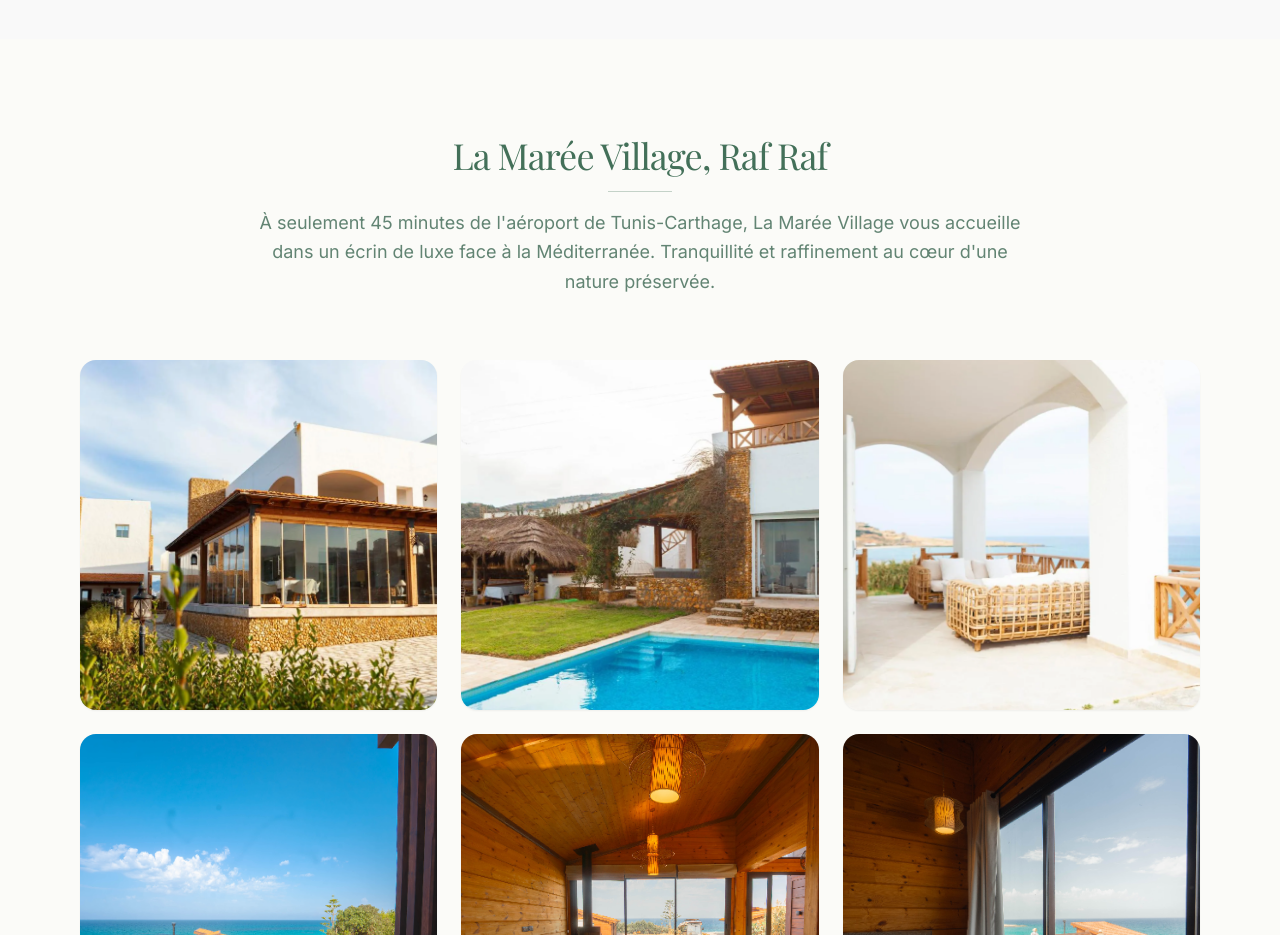
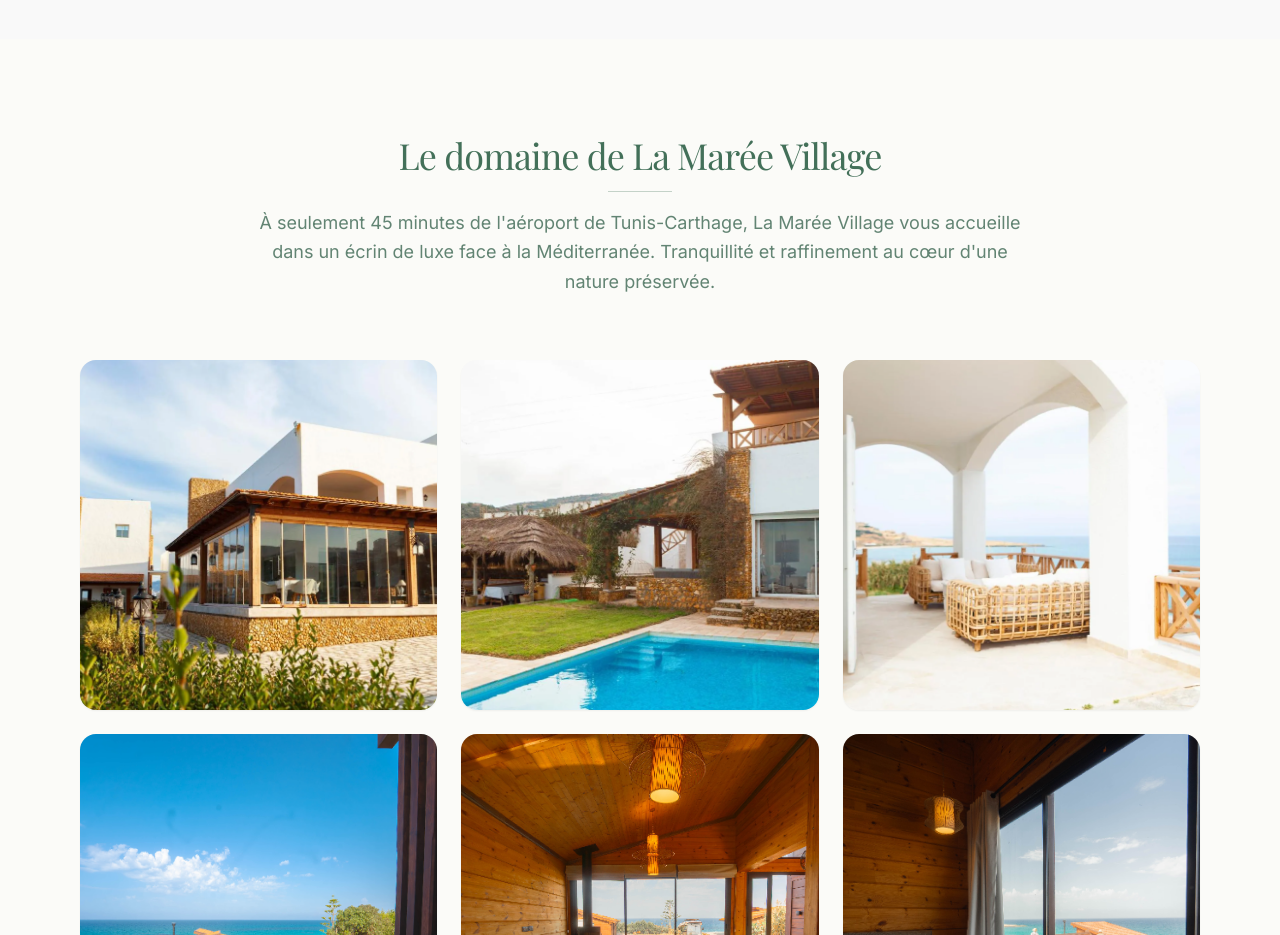
Before and after one commit to Snasri/Evasion-Tunisienne, a React (Vite) app: page /a-propos in a window 1280 px wide. Shown: the part 2680-3615 px from the top of the page. Built offline with nearby package versions, Linux system fonts and the light colour scheme; no server answers; the HTML template or start-up script is replaced by a standard one; a web font is replaced by a local one.

Commit message:
Deployment verify: Rename gallery section

```diff
--- a/src/pages/AProposPage.tsx
+++ b/src/pages/AProposPage.tsx
@@ -200,7 +200,7 @@ const AProposPage = () => {
             className="text-center max-w-3xl mx-auto mb-16 space-y-4"
           >
             <h2 className="font-serif text-3xl lg:text-4xl text-primary">
-              La Marée Village, Raf Raf
+              Le domaine de La Marée Village
             </h2>
             <div className="w-16 h-[1px] bg-primary/30 mx-auto mb-6"></div>
             <p className="text-muted-foreground leading-relaxed text-lg">
```
